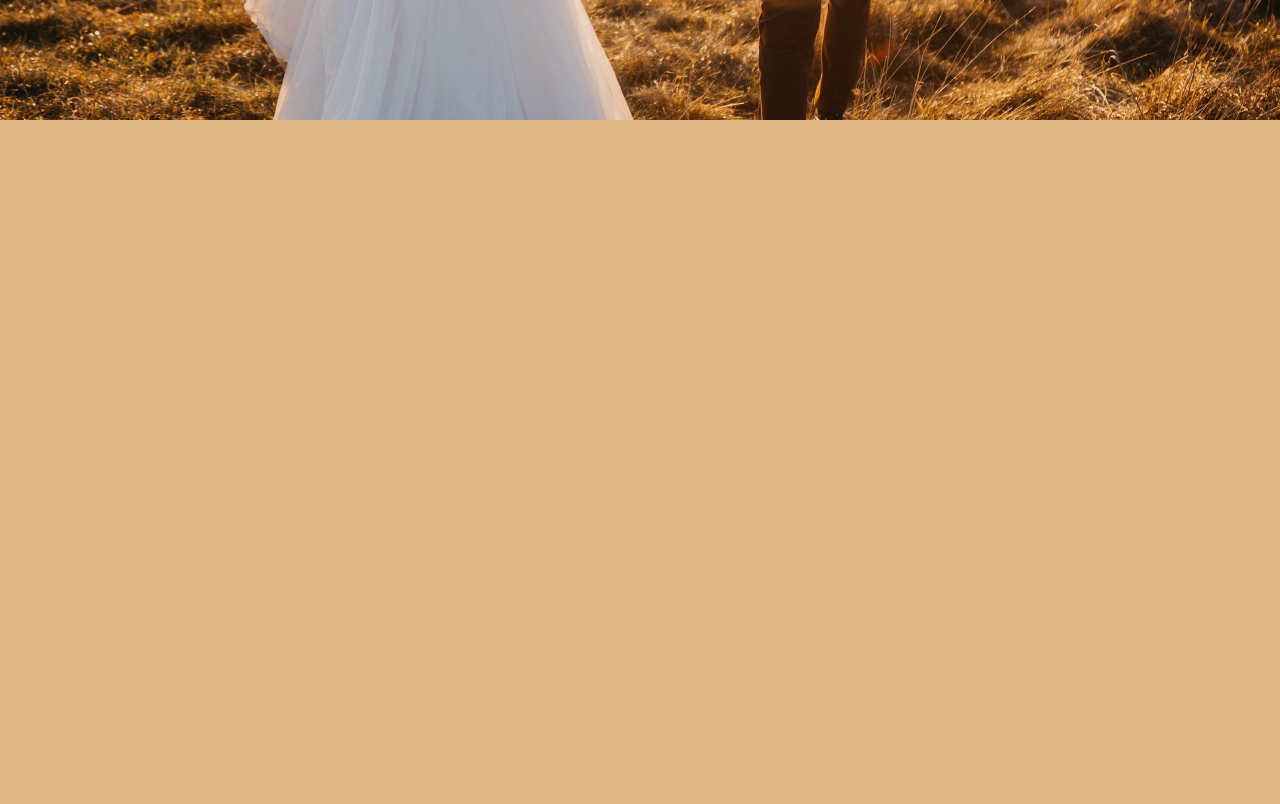
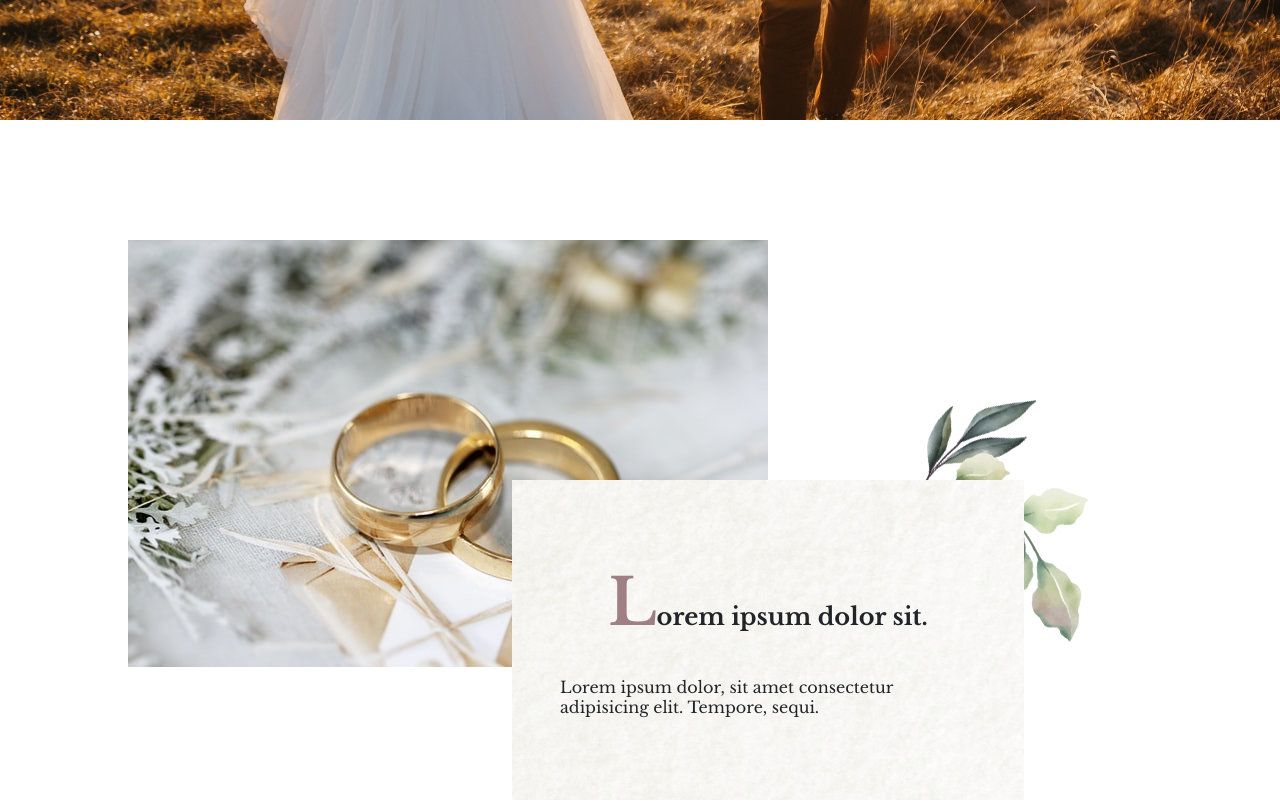
Before and after one commit to Pantella/Wedding-Day-Modern, a website built with Parcel: page src/pages/index.html in a window 1280 px wide. Shown: the part 680-1484 px from the top of the page. Built offline with nearby package versions, Linux system fonts and the light colour scheme.

Commit message:
Aggiunta struttura e stile secondo panel

```diff
--- a/src/pages/index.html
+++ b/src/pages/index.html
@@ -39,7 +39,17 @@
                 </h1>
             </article>
         </section>
-        <section class="panel"></section>
+        <section class="panel image-card-panel">
+            <picture>
+                <source media="(min-width: )" srcset="./../images/sandy-millar-medium.jpg">
+                <img src="./../images/sandy-millar-medium.jpg" alt="">
+            </picture>
+            <img class="top-right-leaf" src="./../images/top-right-leaf.png" alt="">
+            <article class="card bottom-right-card">
+                <h2> <span class="capital-letter">L</span>orem ipsum dolor sit.</h2>
+                <p>Lorem ipsum dolor, sit amet consectetur adipisicing elit. Tempore, sequi.</p>
+            </article>
+        </section>
         <section class="panel"></section>
         <section class="panel"></section>
         <section class="panel"></section>
--- a/src/scss/_custom.scss
+++ b/src/scss/_custom.scss
@@ -3,3 +3,20 @@
 .big-title {
     font-size: $fnt-sz-big;
 }
+
+.bottom-right-card {
+    position: absolute;
+    bottom: 15%;
+    right: 20%;
+}
+
+.top-right-leaf {
+    position: absolute;
+    top: 35%;
+    right: 15%;
+}
+
+.capital-letter {
+    color: $pink;
+    font-size: 4rem;
+}
--- a/src/scss/_main_content.scss
+++ b/src/scss/_main_content.scss
@@ -47,4 +47,28 @@
             }
         }
     }
+
+    .image-card-panel {
+        background-color: $white!important;
+
+        picture {
+            position: absolute;
+            top: 15%;
+            left: 10%;
+        }
+
+        .card {
+            display: flex;
+            flex-flow: column nowrap;
+            justify-content: space-evenly;
+            align-items: center;
+
+            width: 40vw;
+            height: 40vh;
+
+            padding: 3rem;
+
+            background-image: url('./../images/card-bg.png');
+        }
+    }
 }
```
Also changed, not shown: src/images/card-bg.png (added), src/images/sandy-millar-medium.jpg (added), src/images/top-right-leaf.png (added).
